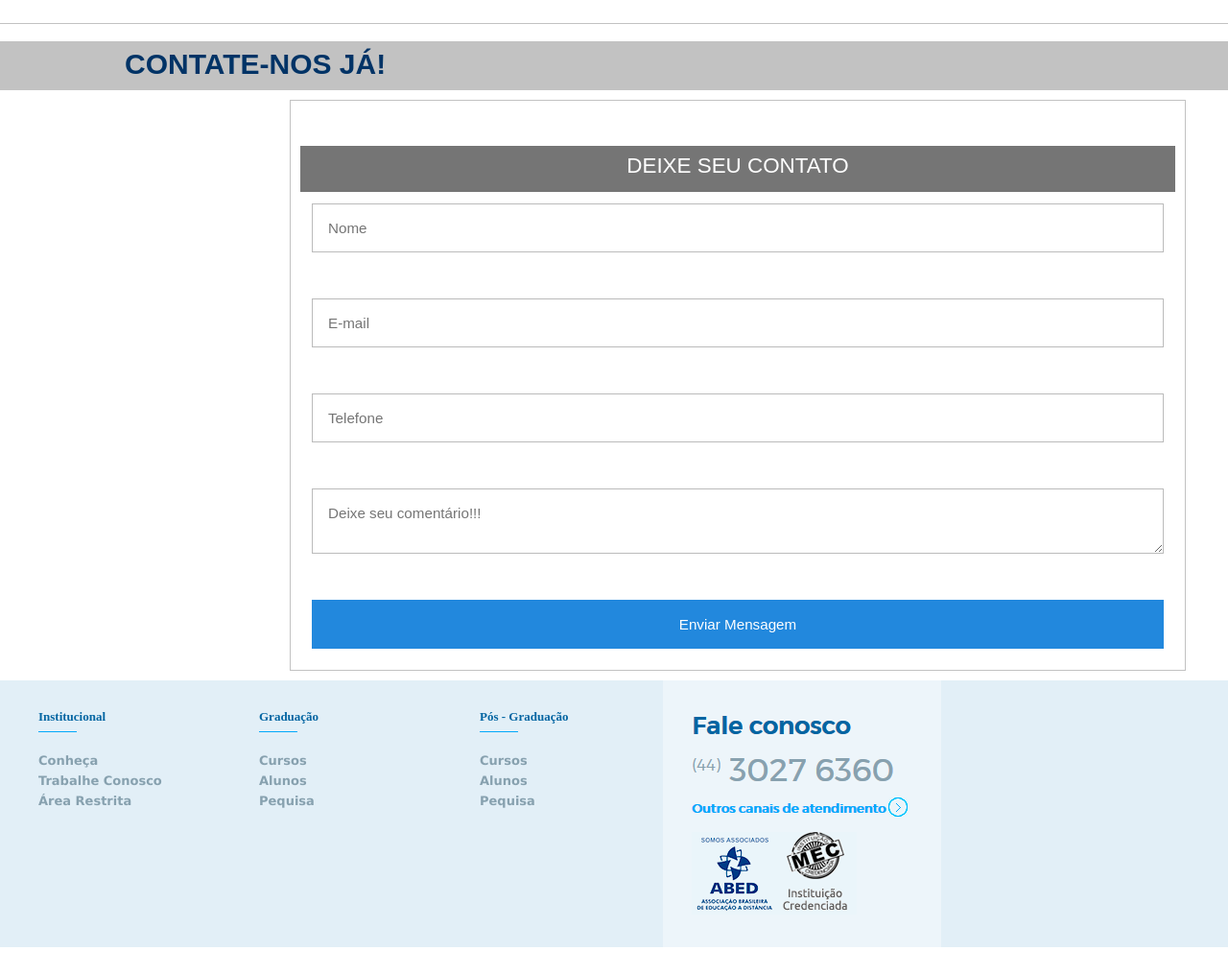
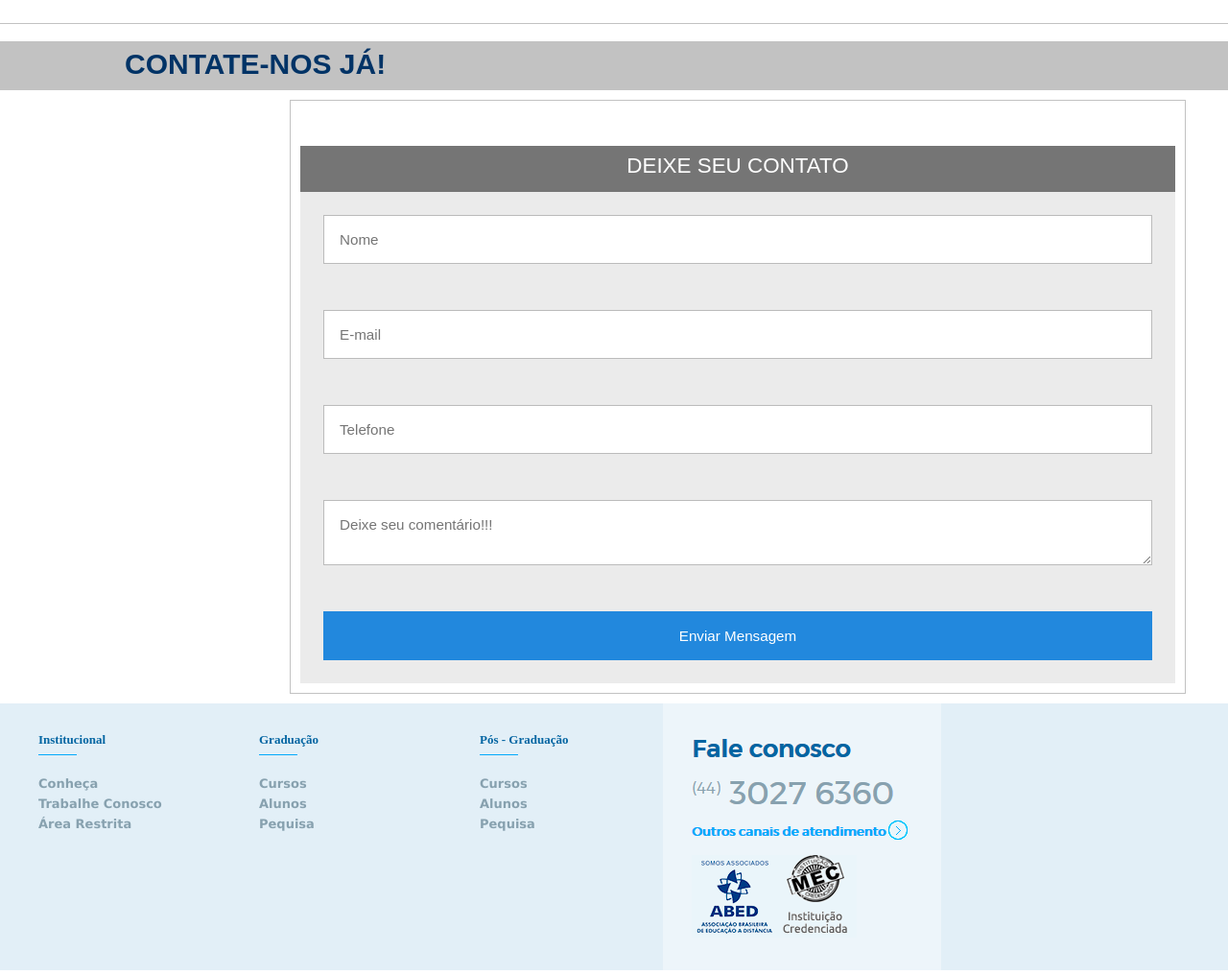
Before and after one commit to marcosfelipe/mini-php-framework, a PHP site: page /index.php?pagina=contatos&acao=novo in a window 1280 px wide. Shown: the part 226-1242 px from the top of the page at 96% size. Before the commit the page ends 1213 px from the top, so only its background shows below. Run offline with PHP 8.4, Linux system fonts and the light colour scheme; data that the repository does not hold is empty.

Commit message:
fix contato layout

```diff
--- a/pages/contacts/brand_new.html.php
+++ b/pages/contacts/brand_new.html.php
@@ -6,9 +6,8 @@
     <div id="conteudo">
 		<?= render('flash_messages') ?>
 		<form action="index.php?pagina=contatos&acao=criar" method="post">
-		<div class="contato">
 		  <h5 class="contato">Deixe seu contato</h2>
-		  <form class="contato-container">
+		  <div class="form-container">
 		    <p>
 		    	<input type="text" placeholder="Nome" name="name" value="<?= $contact->name ?>">
 		    	<div class="field-error"><?= $contact->errors_for('name') ?></div>
@@ -26,7 +25,7 @@
 		    	<div class="field-error"><?= $contact->errors_for('comment') ?></div>
 	    	</p>
 		    <p><input type="submit" value="Enviar Mensagem"></p>
-		  </form>
-		</div>
+	      </div>
+	  	</form>
     </div>
 </div>
--- a/pages/session/brand_new.html.php
+++ b/pages/session/brand_new.html.php
@@ -6,8 +6,7 @@
 		<?= render('flash_messages') ?>
 		<form action="index.php?pagina=sessao&acao=criar" method="post">
 		  <h5 class="contato">Entrar</h2>
-		<div class="contato">
-		  <form class="contato-container">
+		<div class="form-container">
 		    <p>
 		    	<input type="text" placeholder="Login" name="login" value="<?= $auth->login ?>">
 		    	<div class="field-error"><?= $auth->errors_for('login') ?></div>
@@ -19,7 +18,6 @@
 		    	<i>Padrão: '123'</i>
 	    	</p>
 		    <p><input type="submit" value="Entrar"></p>
-		  </form>
 		</div>
     </div>
 </div>
```
